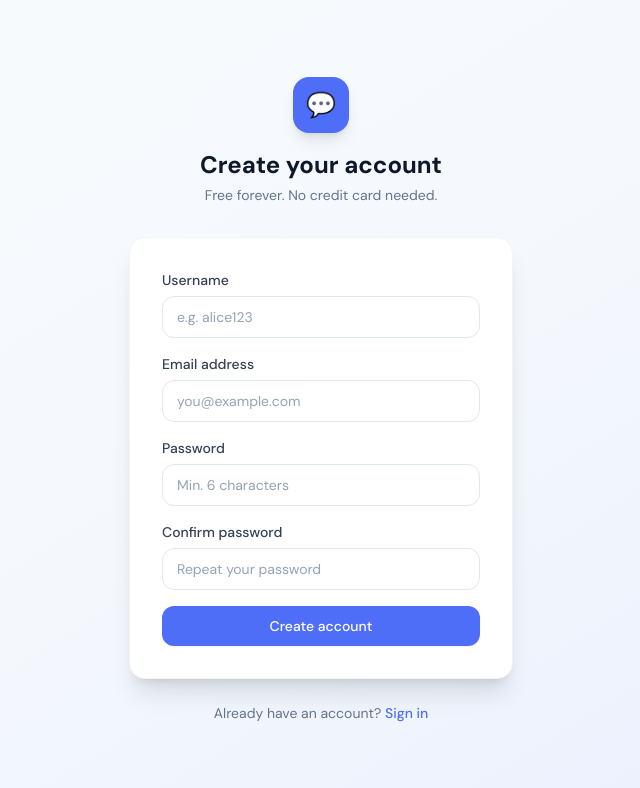
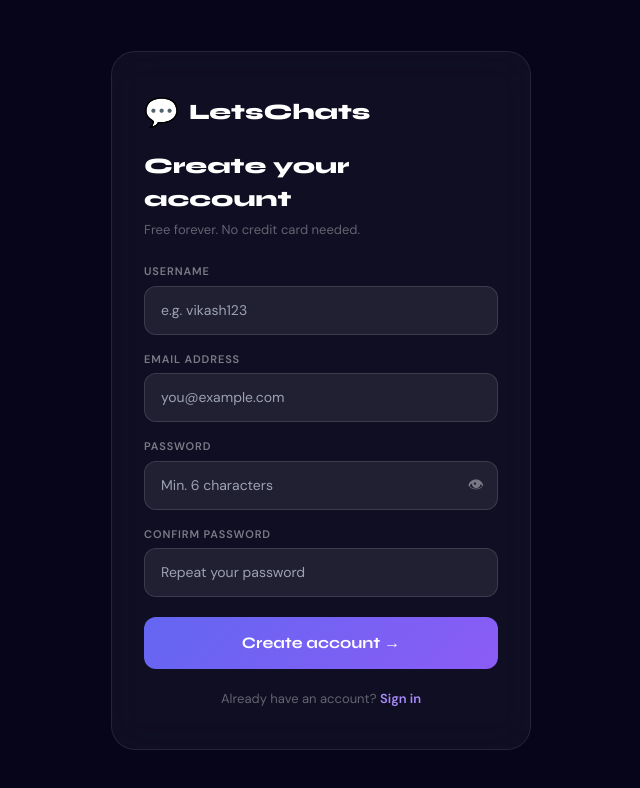
Before and after one commit to vikash853/LetsChats, a React (Vite) app in the folder frontend/: page /register in a window 1280 px wide. Shown: the top 788 px of the page, without its empty margins (319-959 px from the left). Built offline with nearby package versions, Linux system fonts and the light colour scheme; no server answers.

Commit message:
Refactor RegisterPage component and validation logic

```diff
--- a/frontend/src/pages/RegisterPage.jsx
+++ b/frontend/src/pages/RegisterPage.jsx
@@ -1,153 +1,87 @@
-/**
- * RegisterPage
- * New account form with username, email, and password.
- * Includes basic client-side validation before hitting the API.
- */
 import { useState } from "react";
-import { Link, useNavigate } from "react-router-dom";
+import { useNavigate, Link } from "react-router-dom";
+import { authAPI } from "../services/api";
 import { useAuth } from "../context/AuthContext";
-import Input  from "../components/ui/Input";
-import Button from "../components/ui/Button";
 
-const RegisterPage = () => {
-  const { register } = useAuth();
-  const navigate     = useNavigate();
-
-  const [form, setForm] = useState({
-    username: "", email: "", password: "", confirm: "",
-  });
-  const [errors,  setErrors]  = useState({});
-  const [apiError, setApiError] = useState("");
-  const [loading, setLoading]  = useState(false);
-
-  const handleChange = (e) => {
-    setForm((p) => ({ ...p, [e.target.name]: e.target.value }));
-    setErrors((p) => ({ ...p, [e.target.name]: "" }));
-    setApiError("");
-  };
-
-  const validate = () => {
-    const errs = {};
-    if (form.username.trim().length < 3)
-      errs.username = "Username must be at least 3 characters";
-    if (!/^\S+@\S+\.\S+$/.test(form.email))
-      errs.email = "Please enter a valid email";
-    if (form.password.length < 6)
-      errs.password = "Password must be at least 6 characters";
-    if (form.password !== form.confirm)
-      errs.confirm = "Passwords do not match";
-    return errs;
-  };
+export default function RegisterPage() {
+  const navigate  = useNavigate();
+  const { login } = useAuth();
+  const [form,     setForm]     = useState({ username:"", email:"", password:"", confirmPassword:"" });
+  const [loading,  setLoading]  = useState(false);
+  const [error,    setError]    = useState("");
+  const [showPass, setShowPass] = useState(false);
 
   const handleSubmit = async (e) => {
     e.preventDefault();
-    const errs = validate();
-    if (Object.keys(errs).length > 0) { setErrors(errs); return; }
-
+    setError("");
+    if (!form.username.trim() || form.username.length < 2) return setError("Username must be at least 2 characters");
+    if (!form.email.includes("@")) return setError("Enter a valid email address");
+    if (form.password.length < 6) return setError("Password must be at least 6 characters");
+    if (form.password !== form.confirmPassword) return setError("Passwords do not match");
     setLoading(true);
-    setApiError("");
     try {
-      await register(form.username.trim(), form.email.trim(), form.password);
+      const { data } = await authAPI.register({
+        username: form.username.trim(),
+        email:    form.email.toLowerCase(),
+        password: form.password,
+      });
+      login(data.token, data.user);
       navigate("/");
     } catch (err) {
-      setApiError(err.response?.data?.message || "Registration failed. Please try again.");
-    } finally {
-      setLoading(false);
-    }
+      setError(err.response?.data?.message || "Registration failed. Please try again.");
+    } finally { setLoading(false); }
   };
 
   return (
-    <div className="min-h-screen flex items-center justify-center p-4
-      bg-gradient-to-br from-slate-50 via-blue-50/40 to-indigo-100/60
-      dark:from-slate-900 dark:via-slate-800/80 dark:to-slate-900">
-
-      <div className="w-full max-w-sm animate-slide-up">
-
-        {/* Logo */}
-        <div className="text-center mb-8">
-          <div className="inline-flex items-center justify-center w-14 h-14
-            bg-brand-500 rounded-2xl shadow-lg mb-4 text-2xl">
-            💬
+    <div style={S.page}>
+      <div style={S.card}>
+        <div style={S.logo}><span style={{fontSize:28}}>💬</span><h1 style={S.logoText}>LetsChats</h1></div>
+        <h2 style={S.heading}>Create your account</h2>
+        <p style={S.sub}>Free forever. No credit card needed.</p>
+        {error && <div style={S.error}>{error}</div>}
+        <form onSubmit={handleSubmit} style={S.form}>
+          <FInput label="Username" value={form.username} placeholder="e.g. vikash123"
+            onChange={e=>setForm(p=>({...p,username:e.target.value}))}/>
+          <FInput label="Email address" type="email" value={form.email} placeholder="you@example.com"
+            onChange={e=>setForm(p=>({...p,email:e.target.value}))}/>
+          <div style={{position:"relative"}}>
+            <FInput label="Password" type={showPass?"text":"password"} value={form.password} placeholder="Min. 6 characters"
+              onChange={e=>setForm(p=>({...p,password:e.target.value}))}/>
+            <button type="button" onClick={()=>setShowPass(v=>!v)}
+              style={{position:"absolute",right:14,bottom:13,background:"none",border:"none",color:"rgba(255,255,255,.4)",cursor:"pointer",fontSize:16}}>
+              {showPass?"🙈":"👁"}
+            </button>
           </div>
-          <h1 className="text-2xl font-bold text-slate-900 dark:text-white">Create your account</h1>
-          <p className="text-slate-500 dark:text-slate-400 text-sm mt-1">
-            Free forever. No credit card needed.
-          </p>
-        </div>
-
-        {/* Card */}
-        <div className="bg-white dark:bg-slate-800 rounded-2xl shadow-xl
-          border border-slate-100 dark:border-slate-700 p-8">
-
-          {apiError && (
-            <div className="mb-4 px-4 py-3 rounded-xl text-sm
-              bg-red-50 dark:bg-red-500/10
-              text-red-600 dark:text-red-400
-              border border-red-100 dark:border-red-500/20">
-              {apiError}
-            </div>
-          )}
-
-          <form onSubmit={handleSubmit} className="space-y-4">
-            <Input
-              label="Username"
-              type="text"
-              name="username"
-              value={form.username}
-              onChange={handleChange}
-              placeholder="e.g. alice123"
-              autoComplete="username"
-              error={errors.username}
-              required
-            />
-            <Input
-              label="Email address"
-              type="email"
-              name="email"
-              value={form.email}
-              onChange={handleChange}
-              placeholder="you@example.com"
-              autoComplete="email"
-              error={errors.email}
-              required
-            />
-            <Input
-              label="Password"
-              type="password"
-              name="password"
-              value={form.password}
-              onChange={handleChange}
-              placeholder="Min. 6 characters"
-              autoComplete="new-password"
-              error={errors.password}
-              required
-            />
-            <Input
-              label="Confirm password"
-              type="password"
-              name="confirm"
-              value={form.confirm}
-              onChange={handleChange}
-              placeholder="Repeat your password"
-              autoComplete="new-password"
-              error={errors.confirm}
-              required
-            />
-            <Button type="submit" loading={loading} className="w-full mt-1">
-              Create account
-            </Button>
-          </form>
-        </div>
-
-        <p className="text-center text-sm text-slate-500 dark:text-slate-400 mt-6">
-          Already have an account?{" "}
-          <Link to="/login" className="text-brand-500 hover:text-brand-600 font-medium">
-            Sign in
-          </Link>
-        </p>
+          <FInput label="Confirm password" type="password" value={form.confirmPassword} placeholder="Repeat your password"
+            onChange={e=>setForm(p=>({...p,confirmPassword:e.target.value}))}/>
+          <button type="submit" disabled={loading} style={S.btn}>
+            {loading ? "Creating account…" : "Create account →"}
+          </button>
+        </form>
+        <p style={S.link}>Already have an account? <Link to="/login" style={S.linkA}>Sign in</Link></p>
       </div>
+      <style>{`@import url('https://fonts.googleapis.com/css2?family=Syne:wght@700;800&family=DM+Sans:wght@400;500&display=swap');*{box-sizing:border-box}input:focus{border-color:rgba(99,102,241,.6)!important;box-shadow:0 0 0 3px rgba(99,102,241,.15)!important;outline:none}`}</style>
     </div>
   );
+}
+
+const FInput = ({label,...props}) => (
+  <div style={{display:"flex",flexDirection:"column",gap:6}}>
+    <label style={{fontSize:11,fontWeight:600,color:"rgba(255,255,255,.45)",textTransform:"uppercase",letterSpacing:".08em"}}>{label}</label>
+    <input {...props} style={{width:"100%",padding:"13px 16px",background:"rgba(255,255,255,.07)",border:"1.5px solid rgba(255,255,255,.12)",borderRadius:12,color:"#fff",fontSize:14,outline:"none",fontFamily:"inherit",transition:"border-color .2s,box-shadow .2s"}}/>
+  </div>
+);
+
+const S = {
+  page:    {minHeight:"100vh",background:"#07051a",display:"flex",alignItems:"center",justifyContent:"center",padding:20,fontFamily:"'DM Sans',sans-serif"},
+  card:    {width:"100%",maxWidth:420,background:"rgba(255,255,255,.04)",border:"1px solid rgba(255,255,255,.09)",borderRadius:24,padding:"40px 32px",backdropFilter:"blur(20px)"},
+  logo:    {display:"flex",alignItems:"center",gap:10,marginBottom:16},
+  logoText:{fontFamily:"'Syne',sans-serif",fontWeight:800,fontSize:22,color:"#fff",margin:0},
+  heading: {fontFamily:"'Syne',sans-serif",fontWeight:800,fontSize:22,color:"#fff",margin:"0 0 4px"},
+  sub:     {color:"rgba(255,255,255,.35)",fontSize:13,margin:"0 0 24px"},
+  error:   {background:"rgba(239,68,68,.1)",border:"1px solid rgba(239,68,68,.3)",borderRadius:10,padding:"10px 14px",color:"#fca5a5",fontSize:13,marginBottom:16},
+  form:    {display:"flex",flexDirection:"column",gap:16},
+  btn:     {width:"100%",padding:"14px",borderRadius:12,background:"linear-gradient(135deg,#6366f1,#8b5cf6)",border:"none",color:"#fff",fontFamily:"'Syne',sans-serif",fontWeight:700,fontSize:16,cursor:"pointer",marginTop:4},
+  link:    {textAlign:"center",fontSize:13,color:"rgba(255,255,255,.35)",marginTop:20},
+  linkA:   {color:"#a78bfa",textDecoration:"none",fontWeight:600},
 };
-
-export default RegisterPage;
```
